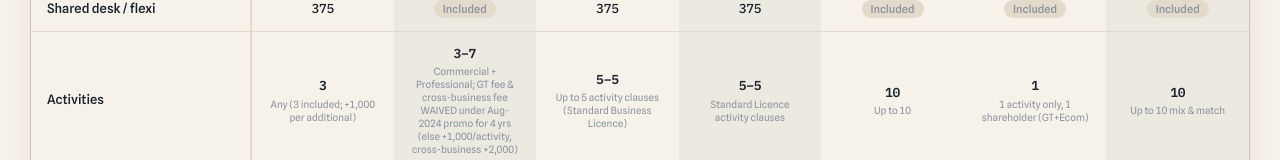
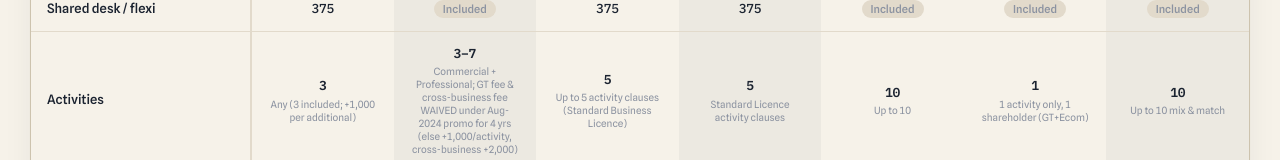
Before and after one commit to Husainabbas786/COMPETITOR360_V2, a React (Vite) app: page / in a window 1280 px wide. Shown: the part 613-773 px from the top of the page. Built offline with nearby package versions, Linux system fonts and the light colour scheme.

Commit message:
Cosmetic: collapse activities range to single number when min==max (SPC/SHAMS show 5, IFZA keeps 3-7)

```diff
--- a/src/components/b2c/B2CTable.jsx
+++ b/src/components/b2c/B2CTable.jsx
@@ -31,7 +31,7 @@ function ActivitiesCell({ activities, available }) {
     <span className="c-act">
       <span className="c-act-n num">
         {activities.count}
-        {activities.max ? `–${activities.max}` : ''}
+        {activities.max && activities.max !== activities.count ? `–${activities.max}` : ''}
       </span>
       <small className="c-act-t" title={activities.type}>
         {activities.type}
```
